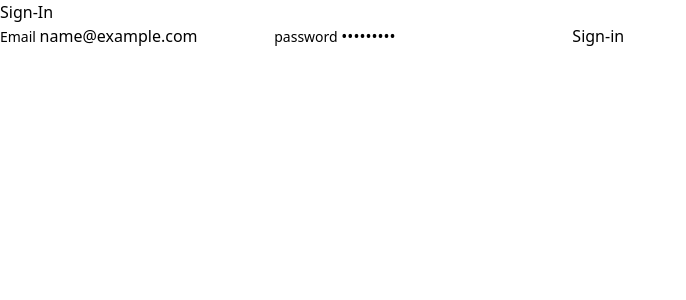
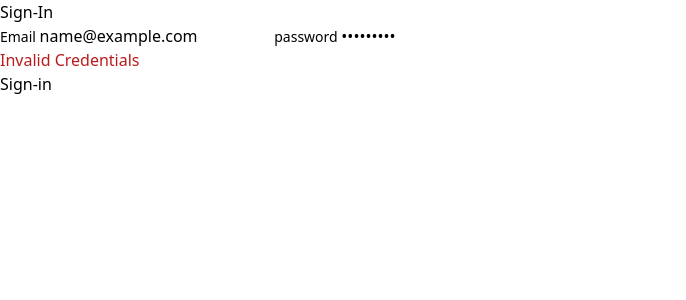
Before and after one commit to dhruv994/next-shop, a Next.js app: page /sign-in in a window 1280 px wide. Both pictures are taken after typing "name@example.com", "Sample123" into the empty fields and a click on the button "Sign-in". Shown: the top 300 px of the page, without its empty margins (0-686 px from the left). Built offline with nearby package versions, Linux system fonts and the light colour scheme; no server answers.

Commit message:
added logic to handle loading and error state of http request

```diff
--- a/src/pages/sign-in.js
+++ b/src/pages/sign-in.js
@@ -5,19 +5,33 @@
 import Page from "../../components/Page";
 import { fetchJSON } from "../../lib/api";
 
+
+function sleep(ms) {
+    return new Promise((resolve) => setTimeout(resolve, ms))
+}
 export default function SignInPage() {
 
     const [email, setEmail] = useState('');
     const [password, setPassword] = useState('');
+    const [status, setStatus] = useState({ loading: false, error: false })
 
     const handleSubmit = async (event) => {
         event.preventDefault();
+        setStatus({ loading: true, error: false });
+        await sleep(2000);
+        try {
             const response = await fetchJSON('http://localhost:1337/auth/local', {
                 method: 'POST',
                 headers: { 'Content-Type': 'application/json' },
-            body: JSON.stringify({ identifier: email, password  })
+                body: JSON.stringify({ identifier: email, password })
             });
-        console.log('sign-in',response)
+            setStatus({ loading: false, error: false });
+
+            console.log('sign-in', response)
+        } catch (err) {
+            setStatus({ loading: false, error: true });
+
+        }
     }
 
     return (
@@ -32,9 +46,22 @@
                 <Field label="password">
                     <Input type="password" required value={password} onChange={(event) => setPassword(event.target.value)} />
                 </Field>
+                {status.error &&
+                    <p className="text-red-700">
+                        Invalid Credentials
+                    </p>
+
+                }
+                {status.loading ?
+                    <p> loadingg....</p> : (
                         <Button type="submit">
                             Sign-in
                         </Button>
+
+                    )
+
+                }
+
             </form>
         </Page>
     )
```
Lines whose indentation alone changed are shown as unchanged.
